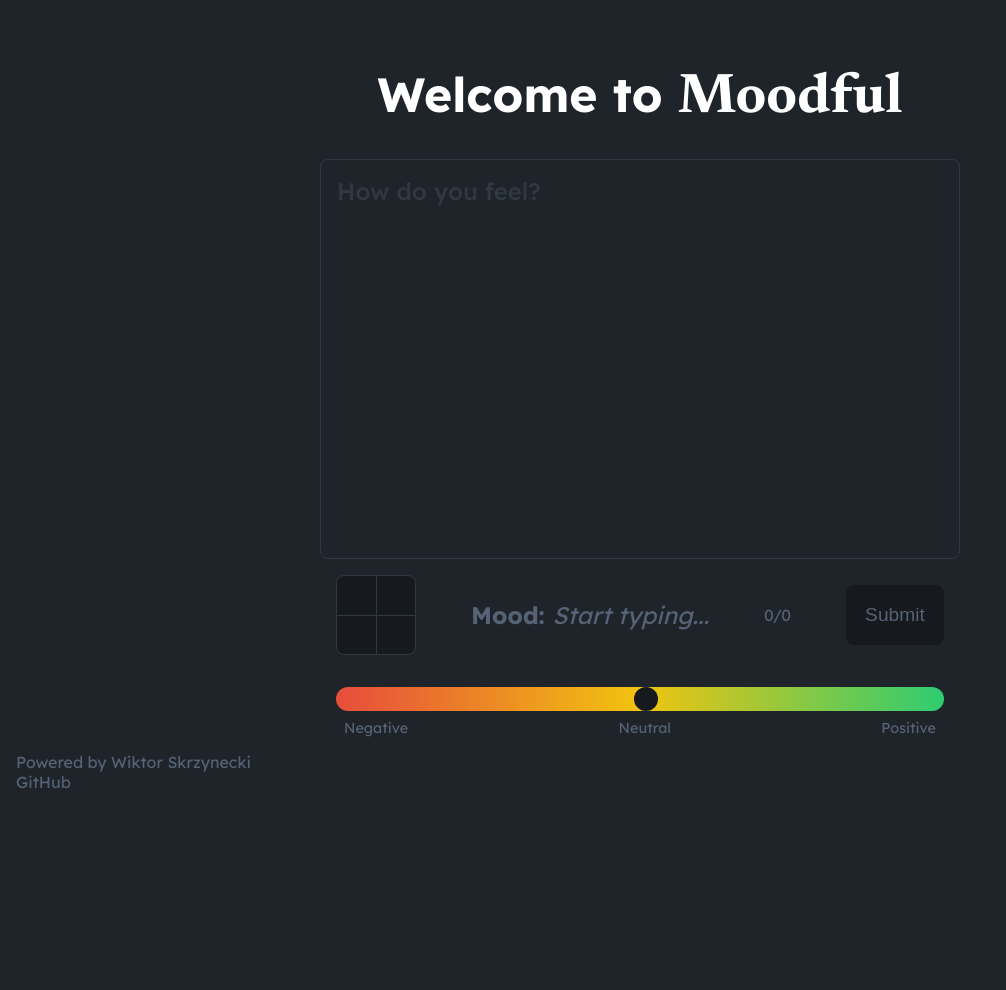
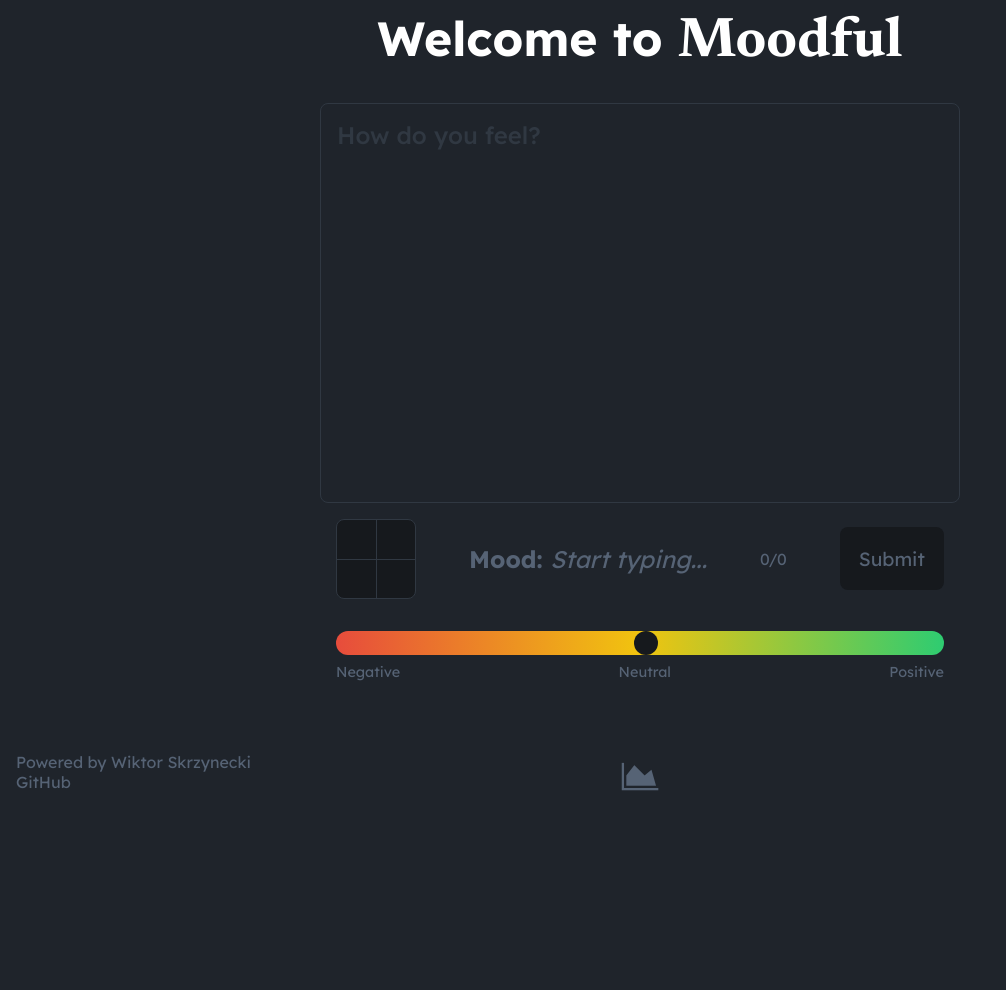
Before and after one commit to Hadevsh/Moodful, a Flask app: page / in a window 1280 px wide. Shown: the top 990 px of the page, without its empty margins (0-1006 px from the left). Before the commit the page ends 788 px from the top, so only its background shows below. Run offline with Flask 3, Linux system fonts and the light colour scheme.

Commit message:
Add chart section and icon

```diff
--- a/app/static/css/base.css
+++ b/app/static/css/base.css
@@ -15,6 +15,10 @@
     padding: 0;
     box-sizing: border-box;
 
+    font-family: "Lexend", sans-serif;
+
+    scroll-behavior: smooth;
+
     /* Unselectable */
     -webkit-user-select: none; /* Safari */
     -moz-user-select: none; /* Firefox */
@@ -27,7 +31,6 @@
 }
 
 body {
-    font-family: "Lexend", sans-serif;
     background-color: var(--background);
     color: var(--text);
     align-items: center;
--- a/app/static/css/index.css
+++ b/app/static/css/index.css
@@ -1,3 +1,15 @@
+body::-webkit-scrollbar {
+    display: none;
+}
+
+.container {
+    height: 100vh;
+}
+
+.statistics {
+    height: 100vh;
+}
+
 h1 {
     font-size: 3rem;
     animation: fadeInUp 1s ease forwards;
@@ -27,10 +39,6 @@
 
 textarea::placeholder {
     color: var(--lighter-background);
-}
-
-.content {
-    text-align: left;
 }
 
 .stats {
@@ -86,11 +94,22 @@
     justify-content: space-between;
     font-size: 0.9rem;
     color: var(--background-text);
-    padding: 0 0.5rem;
 }
 
 #sentiment-output {
     font-size: 1.5rem;
+}
+
+.content #chart-icon {
+    font-size: 2rem;
+    color: var(--background-text);
+    cursor: pointer;
+    margin-top: 5rem;
+    transition: 0.3s color;
+}
+
+.content #chart-icon:hover {
+    color: var(--text);
 }
 
 /* Cartesian coordinates chart */
--- a/app/templates/base.html
+++ b/app/templates/base.html
@@ -6,6 +6,7 @@
     <title>Glossful</title>
     <link rel="icon" type="image/x-icon" href="{{ url_for('static', filename='images/icon.png') }}">
 
+    <link rel="stylesheet" href="https://cdnjs.cloudflare.com/ajax/libs/font-awesome/4.7.0/css/font-awesome.min.css"> <!-- Font Awesome Icons -->
     <link rel="stylesheet" href="{{ url_for('static', filename='css/base.css') }}"> <!-- Base styling -->
     {% block head %}{% endblock %} <!-- Each sub-page has it's own stylesheet -->
 </head>
--- a/app/templates/index.html
+++ b/app/templates/index.html
@@ -27,7 +27,11 @@
                 <span>Positive</span>
             </div>
         </div>
+        <i class="fa fa-area-chart" id="chart-icon"></i>
     </div>
+</div>
+<div class="statistics">
+
 </div>
 
 <script src="{{ url_for('static', filename='js/index.js') }}"></script>
```
